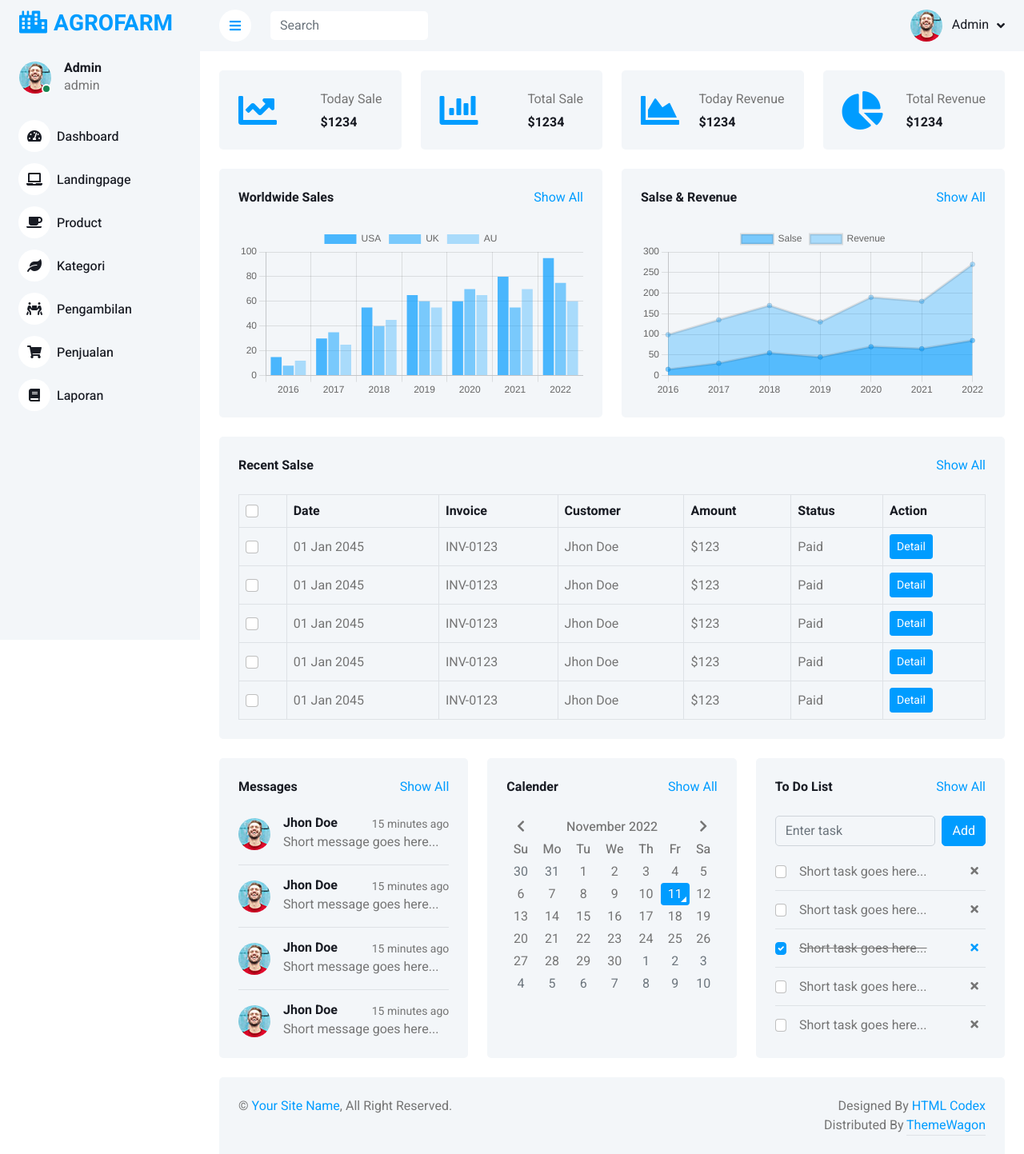
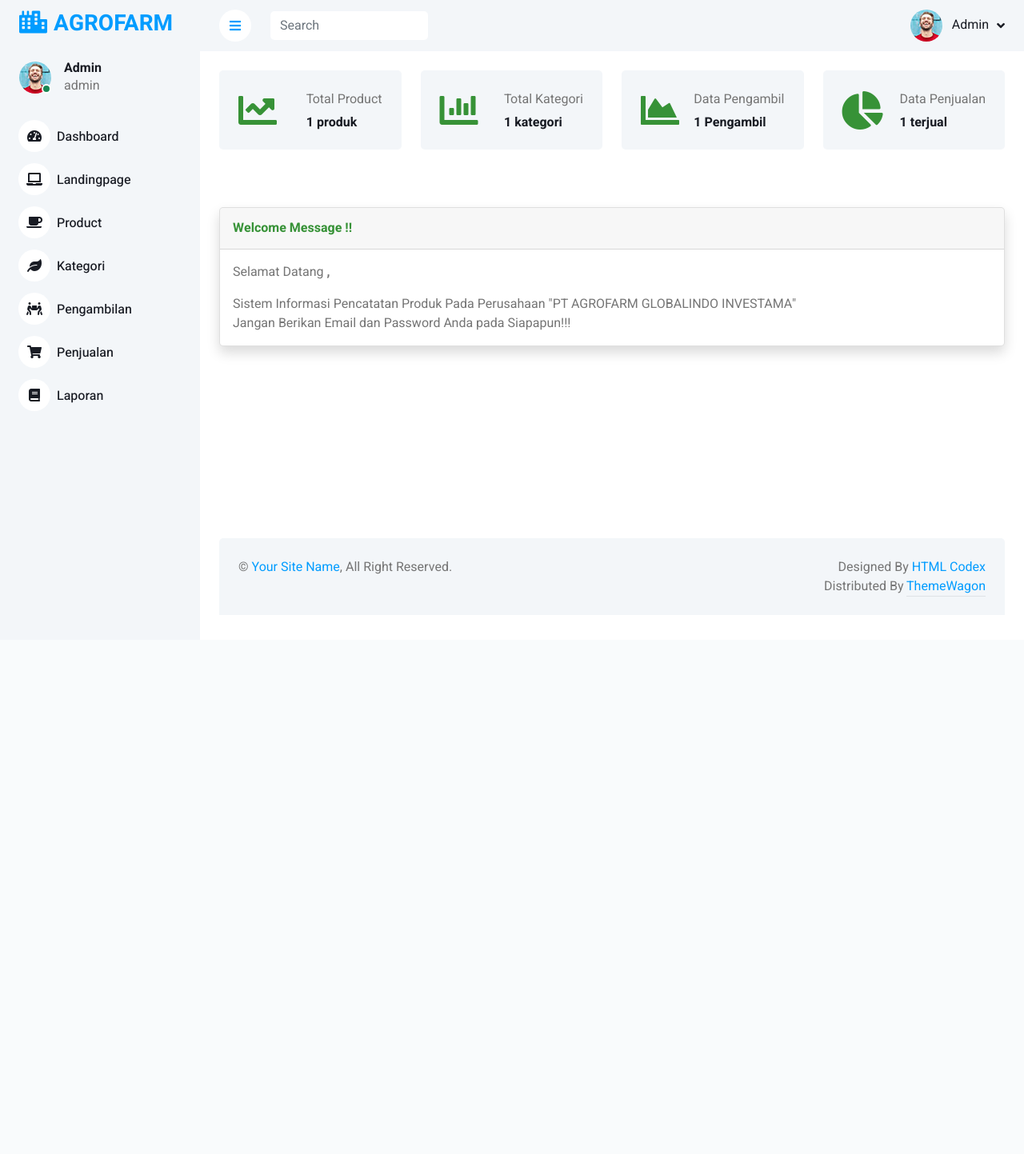
Before and after one commit to danimaulana25/Agrofarm, a Laravel app: template resources/views/admin/index.blade.php in a window 1280 px wide. Shown: the whole page at 80% size. After the commit the page ends 746 px from the top, so only its background shows below. Run offline with Laravel 8, Linux system fonts and the light colour scheme; a user stored in the database is signed in; data comes from the database, SQL or seed files in the repository; the template is opened without the code that fills it: most values are stand-ins (such as "Sample title", 1, 10 or a date in 2020); some libraries are stand-ins or nearby versions.

Commit message:
edit Dashboard admin

```diff
--- a/resources/views/admin/index.blade.php
+++ b/resources/views/admin/index.blade.php
@@ -6,73 +6,63 @@
     <div class="row g-4">
         <div class="col-sm-6 col-xl-3">
             <div class="bg-light rounded d-flex align-items-center justify-content-between p-4">
-                <i class="fa fa-chart-line fa-3x text-primary"></i>
+                <i class="fa fa-chart-line fa-3x" style="color: #379237;"></i>
                 <div class="ms-3">
-                    <p class="mb-2">Today Sale</p>
-                    <h6 class="mb-0">$1234</h6>
+                    <p class="mb-2">Total Product</p>
+                    <h6 class="mb-0">{{$jumlah_produk}} produk</h6>
                 </div>
             </div>
         </div>
         <div class="col-sm-6 col-xl-3">
             <div class="bg-light rounded d-flex align-items-center justify-content-between p-4">
-                <i class="fa fa-chart-bar fa-3x text-primary"></i>
+                <i class="fa fa-chart-bar fa-3x" style="color: #379237;"></i>
                 <div class="ms-3">
-                    <p class="mb-2">Total Sale</p>
-                    <h6 class="mb-0">$1234</h6>
+                    <p class="mb-2">Total Kategori</p>
+                    <h6 class="mb-0">{{$jumlah_kategori}} kategori</h6>
                 </div>
             </div>
         </div>
         <div class="col-sm-6 col-xl-3">
             <div class="bg-light rounded d-flex align-items-center justify-content-between p-4">
-                <i class="fa fa-chart-area fa-3x text-primary"></i>
+                <i class="fa fa-chart-area fa-3x" style="color: #379237;"></i>
                 <div class="ms-3">
-                    <p class="mb-2">Today Revenue</p>
-                    <h6 class="mb-0">$1234</h6>
+                    <p class="mb-2">Data Pengambil</p>
+                    <h6 class="mb-0">{{$jumlah_pengambil}} Pengambil</h6>
                 </div>
             </div>
         </div>
         <div class="col-sm-6 col-xl-3">
             <div class="bg-light rounded d-flex align-items-center justify-content-between p-4">
-                <i class="fa fa-chart-pie fa-3x text-primary"></i>
+                <i class="fa fa-chart-pie fa-3x" style="color: #379237;"></i>
                 <div class="ms-3">
-                    <p class="mb-2">Total Revenue</p>
-                    <h6 class="mb-0">$1234</h6>
+                    <p class="mb-2">Data Penjualan</p>
+                    <h6 class="mb-0">{{$jumlah_terjual}} terjual</h6>
                 </div>
             </div>
         </div>
     </div>
+
 </div>
 <!-- Sale & Revenue End -->
 
-
+<br><br>
 <!-- Sales Chart Start -->
 <div class="container-fluid pt-4 px-4">
-    <div class="row g-4">
-        <div class="col-sm-12 col-xl-6">
-            <div class="bg-light text-center rounded p-4">
-                <div class="d-flex align-items-center justify-content-between mb-4">
-                    <h6 class="mb-0">Worldwide Sales</h6>
-                    <a href="">Show All</a>
-                </div>
-                <canvas id="worldwide-sales"></canvas>
-            </div>
+    <div class="card shadow mb-4">
+        <div class="card-header py-3">
+            <h6 class="m-0 font-weight-bold" style="color: #379237;">Welcome Message !!</h6>
         </div>
-        <div class="col-sm-12 col-xl-6">
-            <div class="bg-light text-center rounded p-4">
-                <div class="d-flex align-items-center justify-content-between mb-4">
-                    <h6 class="mb-0">Salse & Revenue</h6>
-                    <a href="">Show All</a>
-                </div>
-                <canvas id="salse-revenue"></canvas>
-            </div>
+        <div class="card-body">
+            <p>Selamat Datang {{ Auth::user()->level }} <b class="text-uppercase ">{{ Auth::user()->nama }}, </b></p>
+            <p class="mb-0">Sistem Informasi Pencatatan Produk Pada Perusahaan "PT AGROFARM GLOBALINDO INVESTAMA" <br> Jangan Berikan Email dan Password Anda pada Siapapun!!!</p>
         </div>
-    </div>
-</div>
+    </div><br><br>
+</div><br><br><br><br><br><br>
 <!-- Sales Chart End -->
 
 
 <!-- Recent Sales Start -->
-<div class="container-fluid pt-4 px-4">
+<!-- <div class="container-fluid pt-4 px-4">
     <div class="bg-light text-center rounded p-4">
         <div class="d-flex align-items-center justify-content-between mb-4">
             <h6 class="mb-0">Recent Salse</h6>
@@ -141,12 +131,12 @@
             </table>
         </div>
     </div>
-</div>
+</div> -->
 <!-- Recent Sales End -->
 
 
 <!-- Widgets Start -->
-<div class="container-fluid pt-4 px-4">
+<!-- <div class="container-fluid pt-4 px-4">
     <div class="row g-4">
         <div class="col-sm-12 col-md-6 col-xl-4">
             <div class="h-100 bg-light rounded p-4">
@@ -263,6 +253,6 @@
             </div>
         </div>
     </div>
-</div>
+</div> -->
 <!-- Widgets End -->
 @endsection
```
